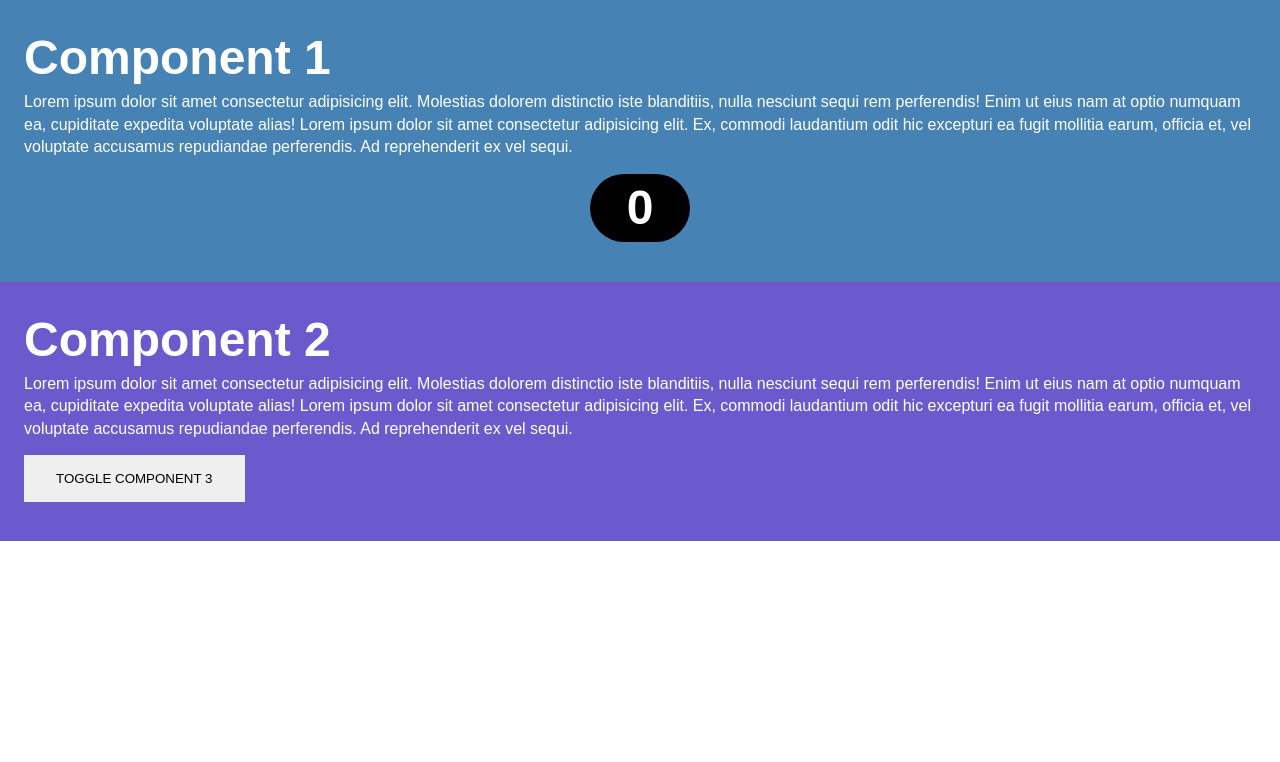
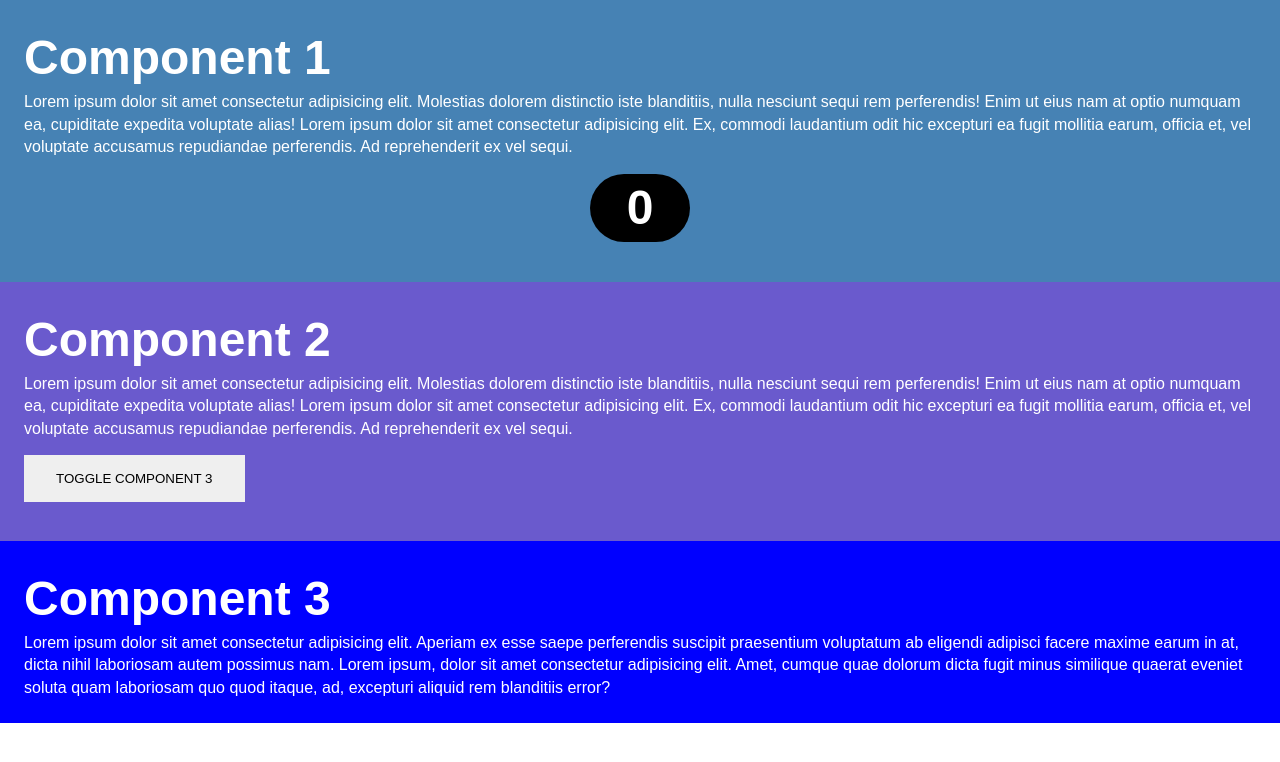
Before and after one commit to EmmanuelOBUjunior/react-spring-animation, a React (Create React App) app: page / in a window 1280 px wide. Shown: the top 762 px of the page. Built offline with nearby package versions, Linux system fonts and the light colour scheme.

Commit message:
Modified app.js

```diff
--- a/src/App.js
+++ b/src/App.js
@@ -1,19 +1,25 @@
+import {React, Component} from 'react'
 import './App.css';
 import Component1 from './components/Component1';
 import Component2 from './components/Component2';
+import Component3 from './components/Component3';
 
-function App() {
-  const state = {
+ export class App extends Component {
+  state = {
     showComponent3 : false
   }
 
- const toggle = e => console.log(123)
+   toggle = e => this.setState({showComponent3: !this.state.showComponent3})
+
+ render(){
   return (
     <div className="App">
      <Component1/>
-     <Component2 toggle = {toggle}/>
+     <Component2 toggle = {this.toggle}/>
+     <Component3/>
     </div>
   );
 }
+}
 
 export default App;
--- a/src/components/Component2.js
+++ b/src/components/Component2.js
@@ -1,7 +1,7 @@
 import React from 'react'
 import { useSpring, animated } from 'react-spring'
 
-const Component2 = () => {
+const Component2 = (prop) => {
 	const props = useSpring({
 		to: {opacity: 1},
 		from: {opacity: 0},
@@ -13,7 +13,7 @@ const Component2 = () => {
 		<div style={c1Style}>
 			<h1>Component 2</h1>
 			<p>Lorem ipsum dolor sit amet consectetur adipisicing elit. Molestias dolorem distinctio iste blanditiis, nulla nesciunt sequi rem perferendis! Enim ut eius nam at optio numquam ea, cupiditate expedita voluptate alias! Lorem ipsum dolor sit amet consectetur adipisicing elit. Ex, commodi laudantium odit hic excepturi ea fugit mollitia earum, officia et, vel voluptate accusamus repudiandae perferendis. Ad reprehenderit ex vel sequi.</p>
-			<button style={btn} onClick = {props.toggle}>Toggle Component 3</button>
+			<button style={btn} onClick = {prop.toggle}>Toggle Component 3</button>
 		</div>
 	</animated.div>
   )
--- a/src/components/Component3.js
+++ b/src/components/Component3.js
@@ -2,10 +2,17 @@ import React from 'react'
 
 const Component3 = () => {
   return (
-	<div>
+	<div style = {c3Style}>
 		<h1>Component 3</h1>
+		<p>Lorem ipsum dolor sit amet consectetur adipisicing elit. Aperiam ex esse saepe perferendis suscipit praesentium voluptatum ab eligendi adipisci facere maxime earum in at, dicta nihil laboriosam autem possimus nam. Lorem ipsum, dolor sit amet consectetur adipisicing elit. Amet, cumque quae dolorum dicta fugit minus similique quaerat eveniet soluta quam laboriosam quo quod itaque, ad, excepturi aliquid rem blanditiis error?</p>
 	</div>
   )
 }
 
+
+const c3Style = {
+	background: 'blue',
+	color: 'white',
+	padding: '1.5rem'
+}
 export default Component3
```
